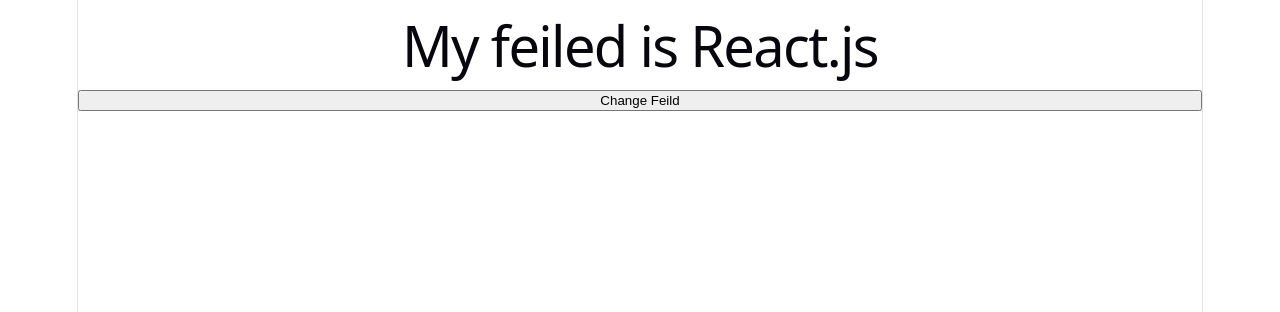
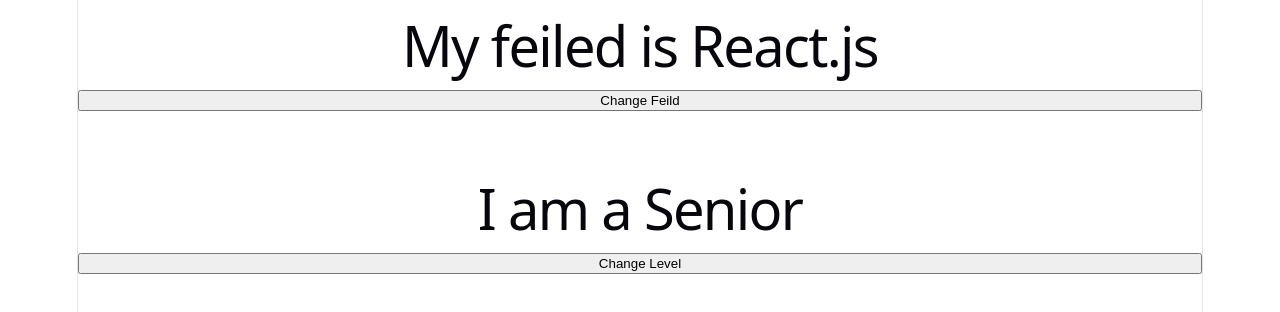
Before and after one commit to Malak-abusharar/React-2, a React (Vite) app: page / in a window 1280 px wide. Shown: the top 312 px of the page. Built offline with nearby package versions, Linux system fonts and the light colour scheme.

Commit message:
useState Hook

```diff
--- a/src/App.jsx
+++ b/src/App.jsx
@@ -1,16 +1,18 @@
 import './App.css'
+import { useState } from "react";
+function App() {
 
-function App() {
-  let feild = "React.js"
-  const changeFeild = () => {
-    console.log("helllo")
-    feild = "Vue"
-  }
+    const [filed, setFiled] = useState("React.js");
+    const [level, setLevel] = useState("Senior");
 
   return (
     <>
-    <h1>My feiled is {feild}</h1>
-    <button onClick={changeFeild}>Change Feild</button>
+    <h1>My feiled is {filed}</h1>
+    <button onClick={() => setFiled("Vue")}>Change Feild</button>
+    <br/>
+    <br/>
+    <h1>I am a {level}</h1>
+    <button onClick={() => setLevel("mid")}>Change Level</button>
     </>
   )
 }
```
